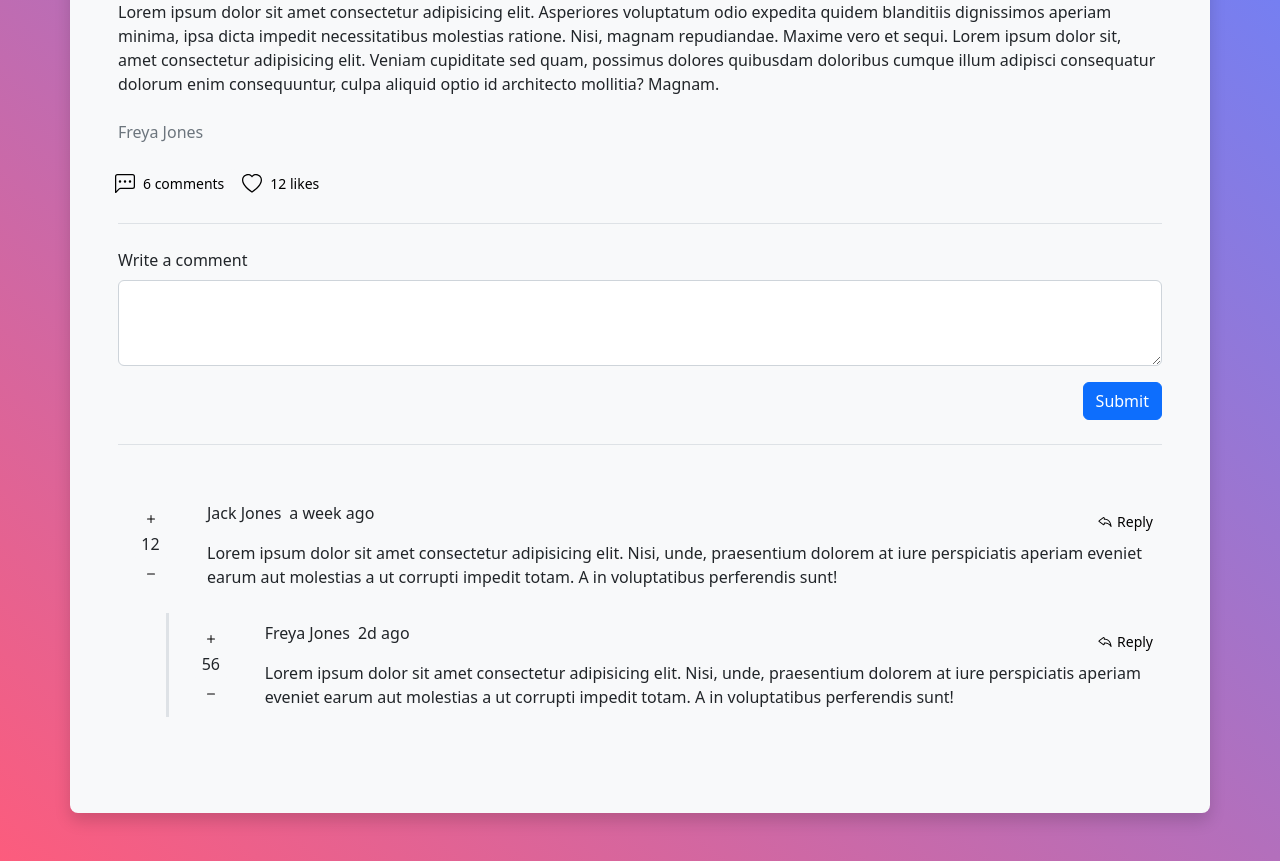
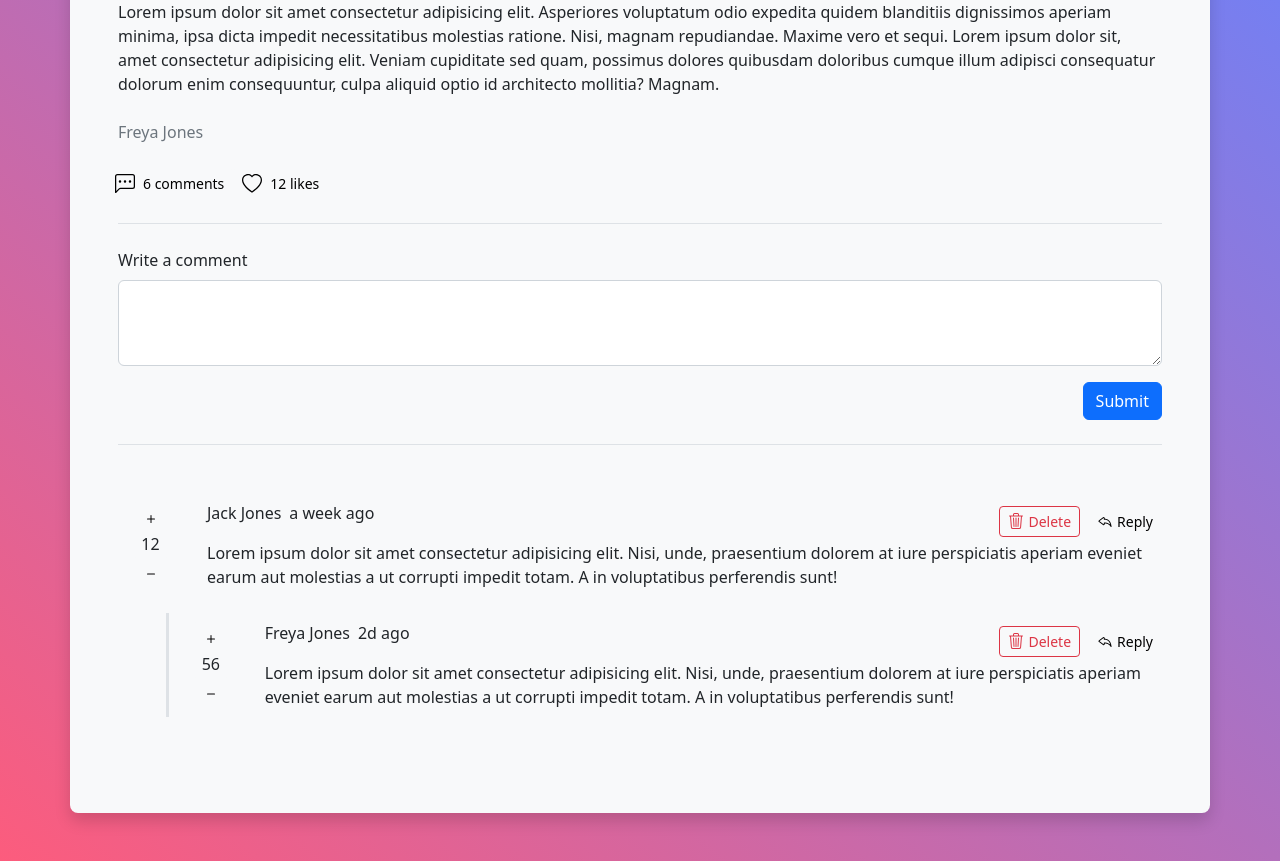
Before and after one commit to Horvathhenrietta/comments-and-login, a website built with Parcel: page src/index.html in a window 1280 px wide. Shown: the part 158-1019 px from the top of the page. Built offline with nearby package versions, Linux system fonts and the light colour scheme.

Commit message:
Added delete buttons to comments

```diff
--- a/src/index.html
+++ b/src/index.html
@@ -124,6 +124,21 @@
                   <p class="comment-author me-2">Jack Jones</p>
                   <p class="comment-date fw-light">a week ago</p>
                 </div>
+                <div class="button-container d-flex align-items-center">
+                  <button class="btn btn-sm btn-outline-danger d-flex align-items-center me-2">
+                    <svg
+                      class="me-1"
+                      xmlns="http://www.w3.org/2000/svg"
+                      width="16"
+                      height="16"
+                      fill="currentColor"
+                      class="bi bi-reply"
+                      viewBox="0 0 16 16"
+                    >
+                    <path d="M6.5 1h3a.5.5 0 0 1 .5.5v1H6v-1a.5.5 0 0 1 .5-.5ZM11 2.5v-1A1.5 1.5 0 0 0 9.5 0h-3A1.5 1.5 0 0 0 5 1.5v1H2.506a.58.58 0 0 0-.01 0H1.5a.5.5 0 0 0 0 1h.538l.853 10.66A2 2 0 0 0 4.885 16h6.23a2 2 0 0 0 1.994-1.84l.853-10.66h.538a.5.5 0 0 0 0-1h-.995a.59.59 0 0 0-.01 0H11Zm1.958 1-.846 10.58a1 1 0 0 1-.997.92h-6.23a1 1 0 0 1-.997-.92L3.042 3.5h9.916Zm-7.487 1a.5.5 0 0 1 .528.47l.5 8.5a.5.5 0 0 1-.998.06L5 5.03a.5.5 0 0 1 .47-.53Zm5.058 0a.5.5 0 0 1 .47.53l-.5 8.5a.5.5 0 1 1-.998-.06l.5-8.5a.5.5 0 0 1 .528-.47ZM8 4.5a.5.5 0 0 1 .5.5v8.5a.5.5 0 0 1-1 0V5a.5.5 0 0 1 .5-.5Z"/>
+                    </svg>
+                    <p class="m-0">Delete</p>
+                  </button>
                   <button class="btn btn-sm btn-light d-flex align-items-center">
                     <svg
                       class="me-1"
@@ -140,6 +155,8 @@
                     </svg>
                     <p class="m-0">Reply</p>
                   </button>
+
+                </div>
               </div>
               <div class="comment-text">
                 Lorem ipsum dolor sit amet consectetur adipisicing elit. Nisi,
@@ -190,6 +207,21 @@
                     <p class="comment-author me-2">Freya Jones</p>
                     <p class="comment-date fw-light">2d ago</p>
                   </div>
+                  <div class="button-container d-flex align-items-center">
+                    <button class="btn btn-sm btn-outline-danger d-flex align-items-center me-2">
+                      <svg
+                        class="me-1"
+                        xmlns="http://www.w3.org/2000/svg"
+                        width="16"
+                        height="16"
+                        fill="currentColor"
+                        class="bi bi-reply"
+                        viewBox="0 0 16 16"
+                      >
+                      <path d="M6.5 1h3a.5.5 0 0 1 .5.5v1H6v-1a.5.5 0 0 1 .5-.5ZM11 2.5v-1A1.5 1.5 0 0 0 9.5 0h-3A1.5 1.5 0 0 0 5 1.5v1H2.506a.58.58 0 0 0-.01 0H1.5a.5.5 0 0 0 0 1h.538l.853 10.66A2 2 0 0 0 4.885 16h6.23a2 2 0 0 0 1.994-1.84l.853-10.66h.538a.5.5 0 0 0 0-1h-.995a.59.59 0 0 0-.01 0H11Zm1.958 1-.846 10.58a1 1 0 0 1-.997.92h-6.23a1 1 0 0 1-.997-.92L3.042 3.5h9.916Zm-7.487 1a.5.5 0 0 1 .528.47l.5 8.5a.5.5 0 0 1-.998.06L5 5.03a.5.5 0 0 1 .47-.53Zm5.058 0a.5.5 0 0 1 .47.53l-.5 8.5a.5.5 0 1 1-.998-.06l.5-8.5a.5.5 0 0 1 .528-.47ZM8 4.5a.5.5 0 0 1 .5.5v8.5a.5.5 0 0 1-1 0V5a.5.5 0 0 1 .5-.5Z"/>
+                      </svg>
+                      <p class="m-0">Delete</p>
+                    </button>
                     <button class="btn btn-sm btn-light d-flex align-items-center">
                       <svg
                         class="me-1"
@@ -206,6 +238,9 @@
                       </svg>
                       <p class="m-0">Reply</p>
                     </button>
+
+                  </div>
+
                 </div>
                 <div class="comment-text">
                   Lorem ipsum dolor sit amet consectetur adipisicing elit. Nisi,
```
Lines whose indentation alone changed are shown as unchanged.
